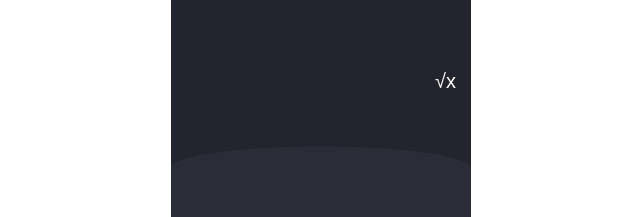
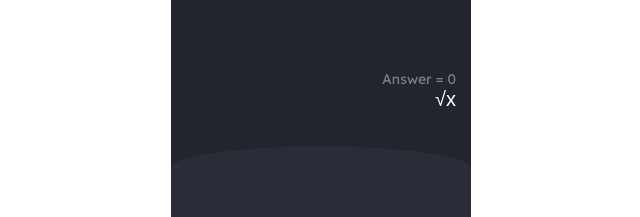
Before and after one commit to godriceeichie/Javascript-Calculator-Website, a plain HTML site: page index.html in a window 1280 px wide. Both pictures are taken after a click on the button "√x". Shown: the part 154-371 px from the top of the page, 319-959 px from the left. Drawn offline with Linux system fonts and the light colour scheme.

Commit message:
Made the user ecperience better using javascipt

```diff
--- a/script.js
+++ b/script.js
@@ -7,6 +7,7 @@ let inputBtn = document.querySelectorAll(".input-btn");
 output2.value = '0';
 inputBtn.forEach(box => {
     box.addEventListener("click", (e) =>{
+        output1.textContent = 'Answer = 0'
         for(i = 0; i < inputBtn.length; i++){
             let item = inputBtn[i]
             if(item.classList.contains("clicked")){
@@ -39,6 +40,11 @@ inputBtn.forEach(box => {
 
         if(e.target.matches(".clear")){
             output2.value = removeWord(output2.value)
+            output1.textContent = ''
+        }
+
+        if(e.target.matches(".equal")){
+            output1.textContent = output2.value + ' ='
         }
 
         if(e.target.matches(".equal") && output2.value.includes("+")){
--- a/style.css
+++ b/style.css
@@ -11,6 +11,7 @@ body{
     display: flex;
     justify-content: center;
     align-items: center;
+    font-family: 'Lexend', sans-serif;
 }
 
 .wrapper{
@@ -50,8 +51,9 @@ body{
     text-align: end;
 }
 
-#output1{
-    font-size: 17px;
+.output1{
+    font-size: 14px;
+    color: gray;
 }
 
 #output2{
```
